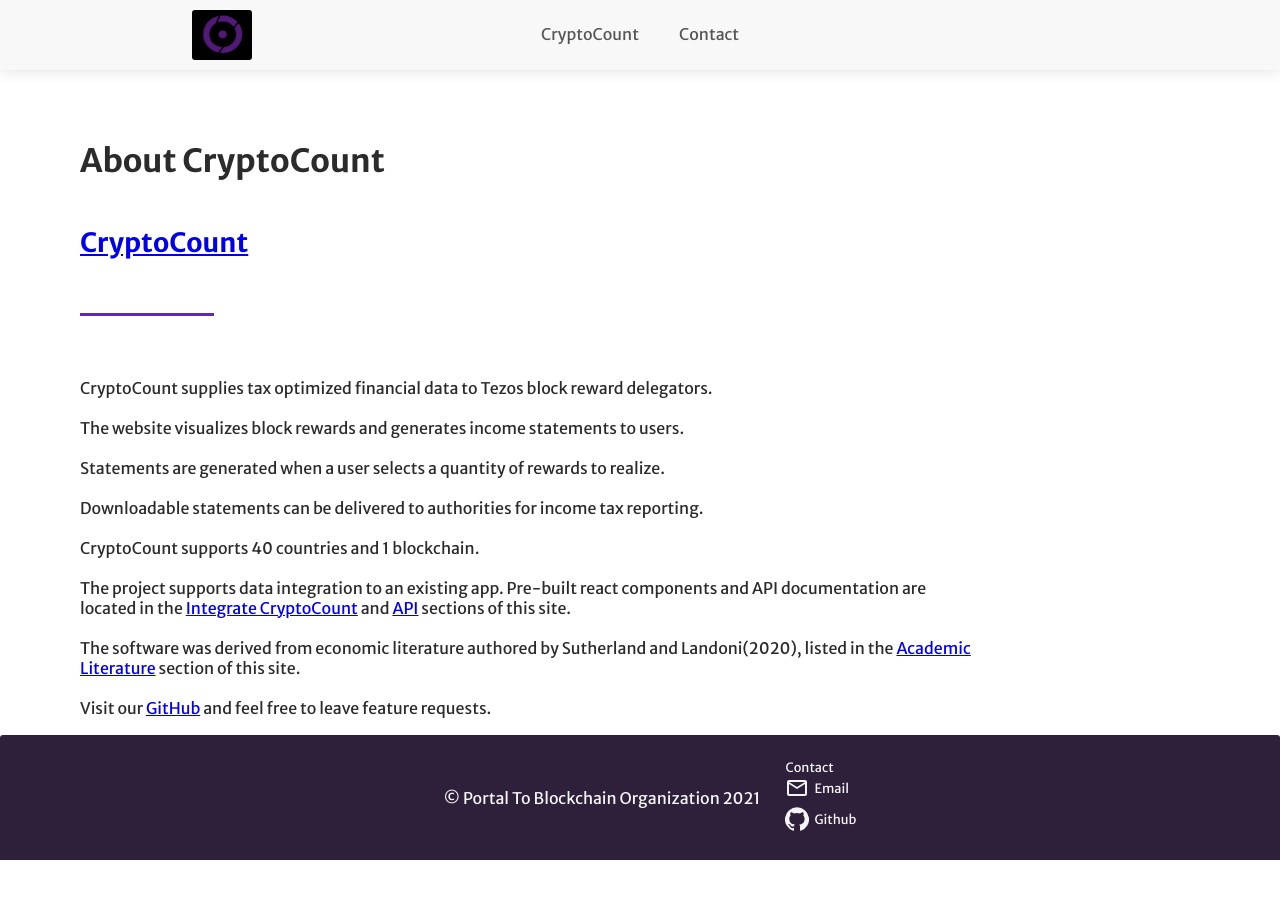
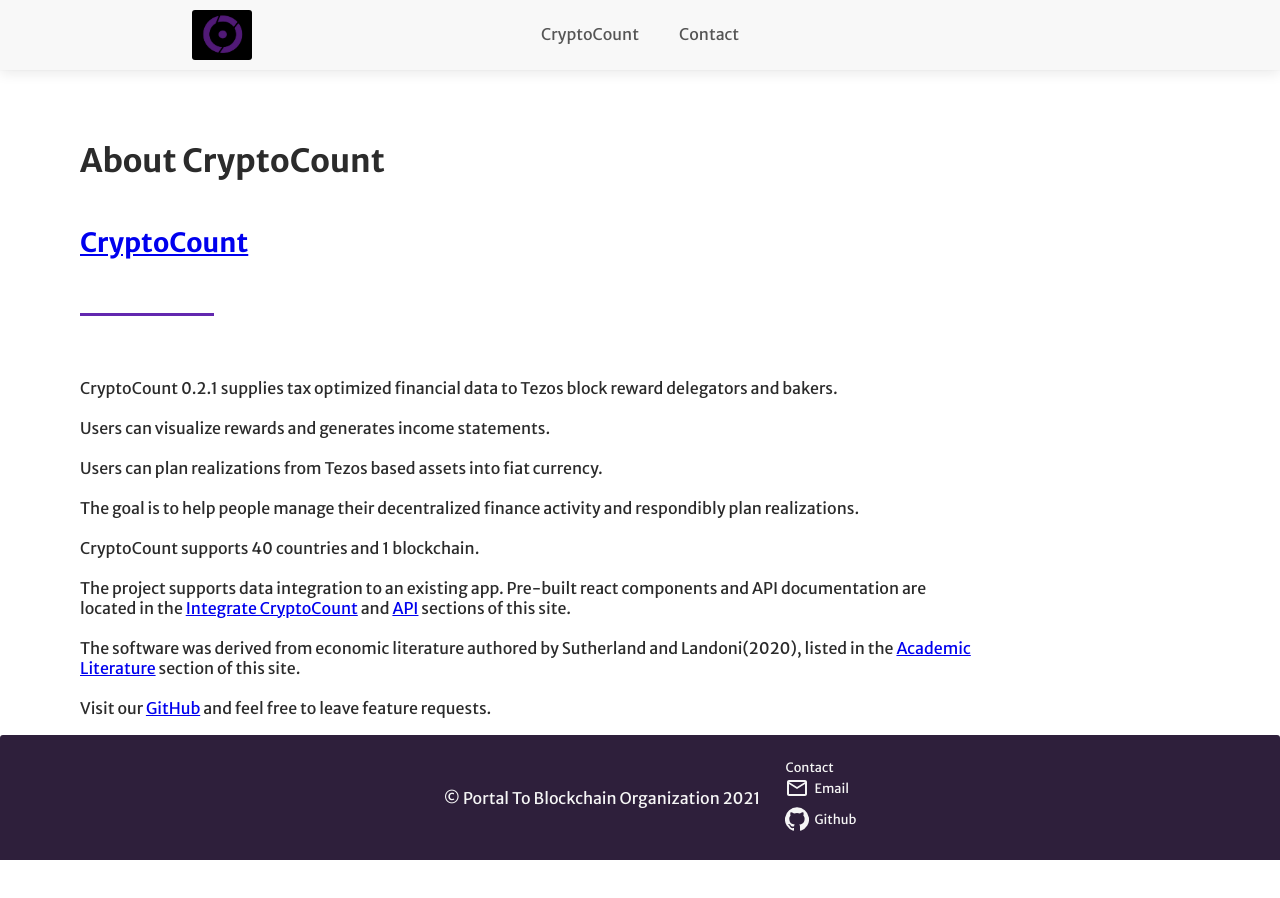
Before and after one commit to HenrikMoe/PTBOwebsite, a React (Create React App) app: page /about in a window 1280 px wide. Shown: the top 898 px of the page. Built offline with nearby package versions, Linux system fonts and the light colour scheme.

Commit message:
updated about page

```diff
--- a/src/About/About.js
+++ b/src/About/About.js
@@ -22,16 +22,16 @@
 				</h1>
                   <br />
 				<br />
-		CryptoCount supplies tax optimized financial data to Tezos block reward delegators.
+		CryptoCount 0.2.1 supplies tax optimized financial data to Tezos block reward delegators and bakers.
                 <br />
 				<br />
-		The website visualizes block rewards and generates income statements to users.
+		Users can visualize rewards and generates income statements.
 		<br />
 				<br />
-                Statements are generated when a user selects a quantity of rewards to realize.
+                Users can plan realizations from Tezos based assets into fiat currency.
                 <br />
 				<br />
-				Downloadable statements can be delivered to authorities for income tax reporting.
+				The goal is to help people manage their decentralized finance activity and respondibly plan realizations.
                 <br />
 				<br />
 				CryptoCount supports 40 countries and 1 blockchain.
```
